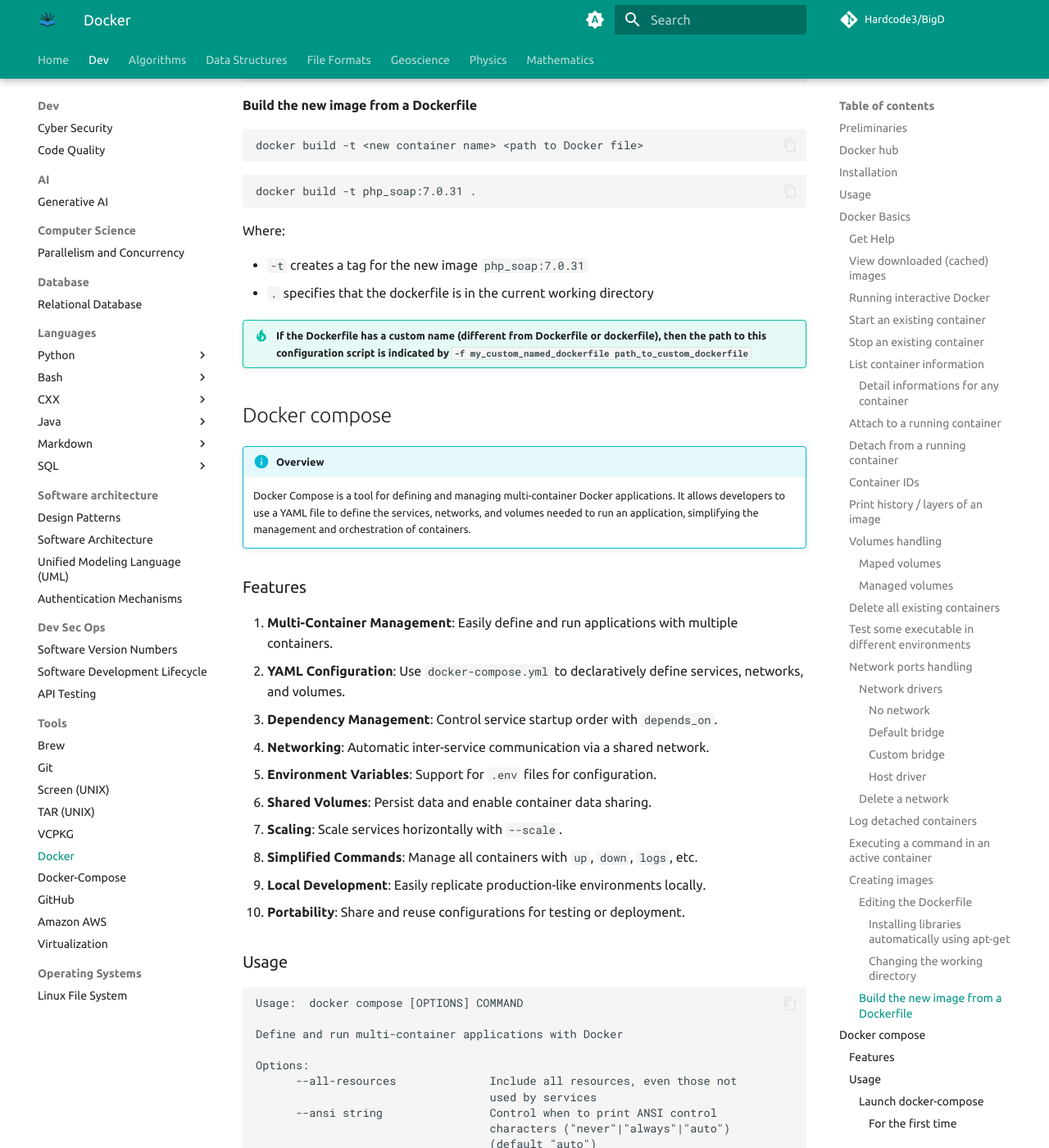
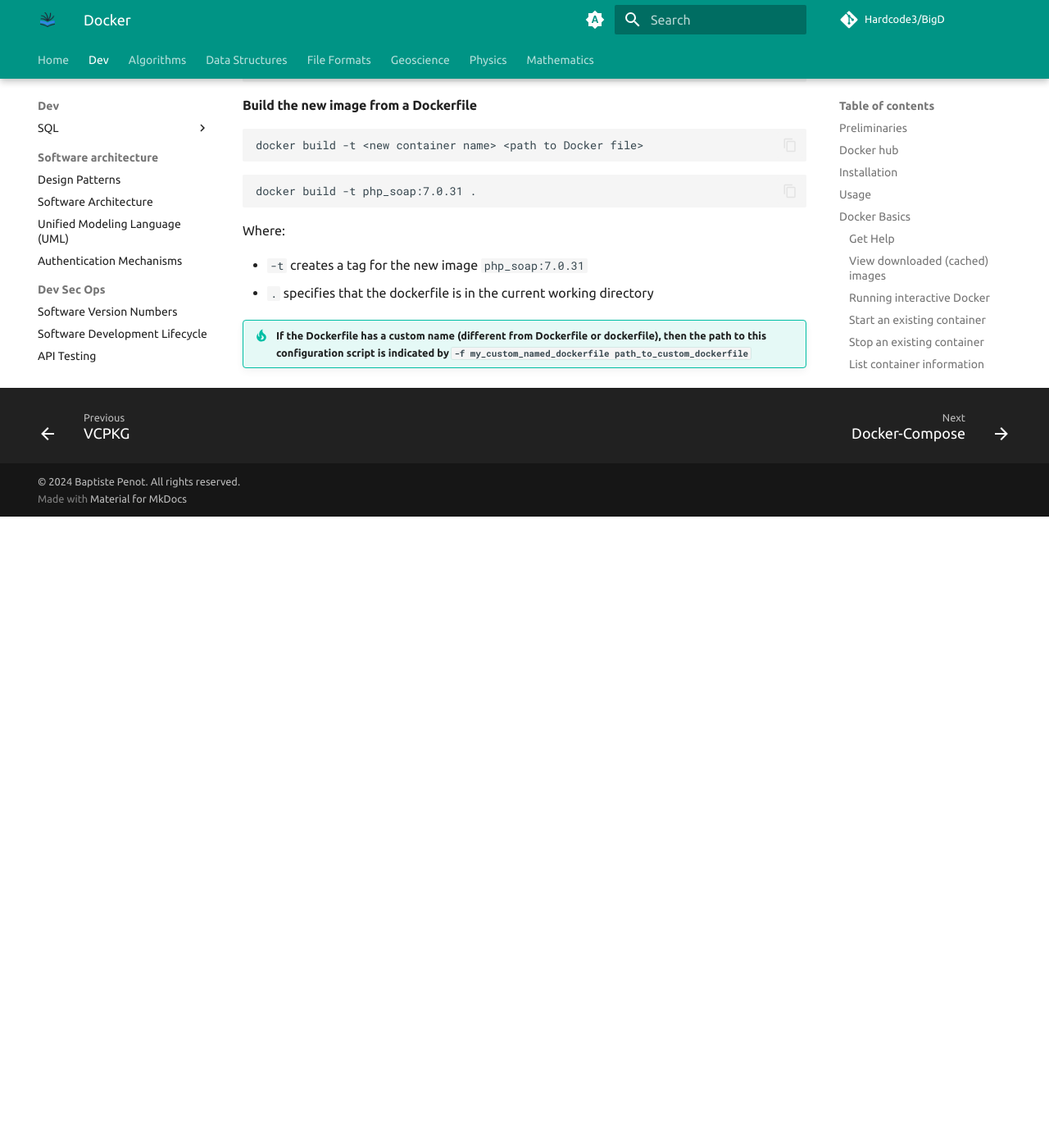
Before and after one commit to Hardcode3/BigD, an MkDocs documentation site: the page built from docs/dev/tools/docker.md, in a window 1280 px wide and 1400 px high, scrolled down 13240 px. Shown: the whole window at 82% size. Built offline with MkDocs 1.6.1 and Material for MkDocs 9.7.7, drawn with Linux system fonts in a browser that asks for light colours; comment, search, counter and statistics services are not loaded; after the commit the page ends 13870 px from its top, so only the background shows below that; some of the changed text lies outside the part shown.

````diff
--- a/docs/dev/tools/docker.md
+++ b/docs/dev/tools/docker.md
@@ -571,161 +571,3 @@ Where:
 - `.` specifies that the dockerfile is in the current working directory
 
 !!! tip "If the Dockerfile has a custom name (different from Dockerfile or dockerfile), then the path to this configuration script is indicated by `-f my_custom_named_dockerfile path_to_custom_dockerfile`"
-
-## Docker compose
-
-!!! info "Overview"
-
-    Docker Compose is a tool for defining and managing multi-container Docker applications. It allows developers to use a YAML file to define the services, networks, and volumes needed to run an application, simplifying the management and orchestration of containers.
-
-### Features
-
-1. **Multi-Container Management**: Easily define and run applications with multiple containers.
-2. **YAML Configuration**: Use `docker-compose.yml` to declaratively define services, networks, and volumes.
-3. **Dependency Management**: Control service startup order with `depends_on`.
-4. **Networking**: Automatic inter-service communication via a shared network.
-5. **Environment Variables**: Support for `.env` files for configuration.
-6. **Shared Volumes**: Persist data and enable container data sharing.
-7. **Scaling**: Scale services horizontally with `--scale`.
-8. **Simplified Commands**: Manage all containers with `up`, `down`, `logs`, etc.
-9. **Local Development**: Easily replicate production-like environments locally.
-10. **Portability**: Share and reuse configurations for testing or deployment.
-
-### Usage
-
-```txt
-Usage:  docker compose [OPTIONS] COMMAND
-
-Define and run multi-container applications with Docker
-
-Options:
-      --all-resources              Include all resources, even those not
-                                   used by services
-      --ansi string                Control when to print ANSI control
-                                   characters ("never"|"always"|"auto")
-                                   (default "auto")
-      --compatibility              Run compose in backward compatibility mode
-      --dry-run                    Execute command in dry run mode
-      --env-file stringArray       Specify an alternate environment file
-  -f, --file stringArray           Compose configuration files
-      --parallel int               Control max parallelism, -1 for
-                                   unlimited (default -1)
-      --profile stringArray        Specify a profile to enable
-      --progress string            Set type of progress output (auto,
-                                   tty, plain, json, quiet) (default "auto")
-      --project-directory string   Specify an alternate working directory
-                                   (default: the path of the, first
-                                   specified, Compose file)
-  -p, --project-name string        Project name
-
-Commands:
-  attach      Attach local standard input, output, and error streams to a service's running container
-  build       Build or rebuild services
-  config      Parse, resolve and render compose file in canonical format
-  cp          Copy files/folders between a service container and the local filesystem
-  create      Creates containers for a service
-  down        Stop and remove containers, networks
-  events      Receive real time events from containers
-  exec        Execute a command in a running container
-  images      List images used by the created containers
-  kill        Force stop service containers
-  logs        View output from containers
-  ls          List running compose projects
-  pause       Pause services
-  port        Print the public port for a port binding
-  ps          List containers
-  pull        Pull service images
-  push        Push service images
-  restart     Restart service containers
-  rm          Removes stopped service containers
-  run         Run a one-off command on a service
-  scale       Scale services
-  start       Start services
-  stats       Display a live stream of container(s) resource usage statistics
-  stop        Stop services
-  top         Display the running processes
-  unpause     Unpause services
-  up          Create and start containers
-  version     Show the Docker Compose version information
-  wait        Block until containers of all (or specified) services stop.
-  watch       Watch build context for service and rebuild/refresh containers when files are updated
-
-Run 'docker compose COMMAND --help' for more information on a command.
-```
-
-#### Launch docker-compose
-
-##### For the first time
-
-In the current directorry of the `docker-compose.yaml` file:
-
-```bash
-docker-compose up
-```
-
-##### Another time
-
-```bash
-docker-compose start
-```
-
-- Add `-d` to launch docker-compose and detach the console
-
-#### Show logs when detached
-
-```bash
-docker-compose logs
-```
-
-Exit with `ctrl+c`, it does not stop the containers.
-
-#### Stop docker-compose
-
-```bash
-docker-compose stop
-```
-
-#### Delete docker-compose
-
-!!! warning "This command deletes everything built for the docker-compose services, except for the volumes"
-
-```bash
-docker-compose down
-```
-
-### Example
-
-```yaml
-version: '3.9'
-services:
-  web:
-    image: nginx:latest
-    ports:
-      - "8080:80"
-    depends_on:
-      - app
-  app:
-    build:
-      context: ./app
-    environment:
-      - APP_ENV=development
-    volumes:
-      - app-data:/app/data
-  db:
-    image: postgres:13
-    environment:
-      POSTGRES_USER: user
-      POSTGRES_PASSWORD: password
-volumes:
-  app-data:
-```
-
-This file:
-
-- Defines three services: `web`, `app`, and `db`.
-- Configures networking and volume sharing.
-- Manages service dependencies.
-
-## Portainer
-
-...
--- a/mkdocs.yml
+++ b/mkdocs.yml
@@ -132,6 +132,7 @@ nav:
           - dev/tools/vcpkg.md
           - dev/tools/docker.md
           - dev/tools/docker-compose.md
+          - dev/tools/portainer.md
           - dev/tools/github.md
           - dev/tools/amazon_aws.md
           - dev/tools/virtualization.md
````
Also changed, not shown: docs/dev/tools/portainer.md (added, +119 -0 lines).
